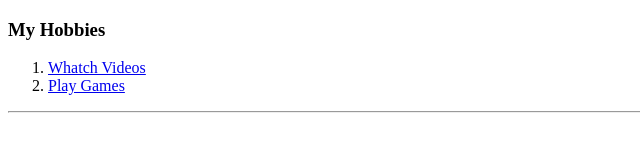
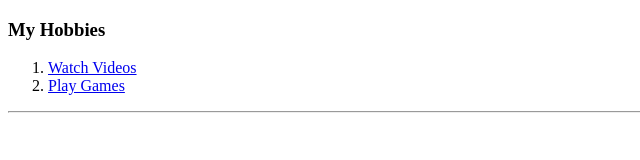
Before and after one commit to Jtyrwhitt/cv, a plain HTML site: page hobbies.html in a window 1280 px wide. Shown: the full height of the page, 0-640 px from the left. Drawn offline with Linux system fonts and the light colour scheme.

Commit message:
Update hobbies.html

```diff
--- a/hobbies.html
+++ b/hobbies.html
@@ -7,7 +7,7 @@
   <body>
     <h3>My Hobbies</h3>
     <ol>
-      <li><a href="https://www.youtube.com/">Whatch Videos</a></li>
+      <li><a href="https://www.youtube.com/">Watch Videos</a></li>
       <li><a href="https://www.twitch.tv/">Play Games</a></li>
     </ol>
     <hr>
```
